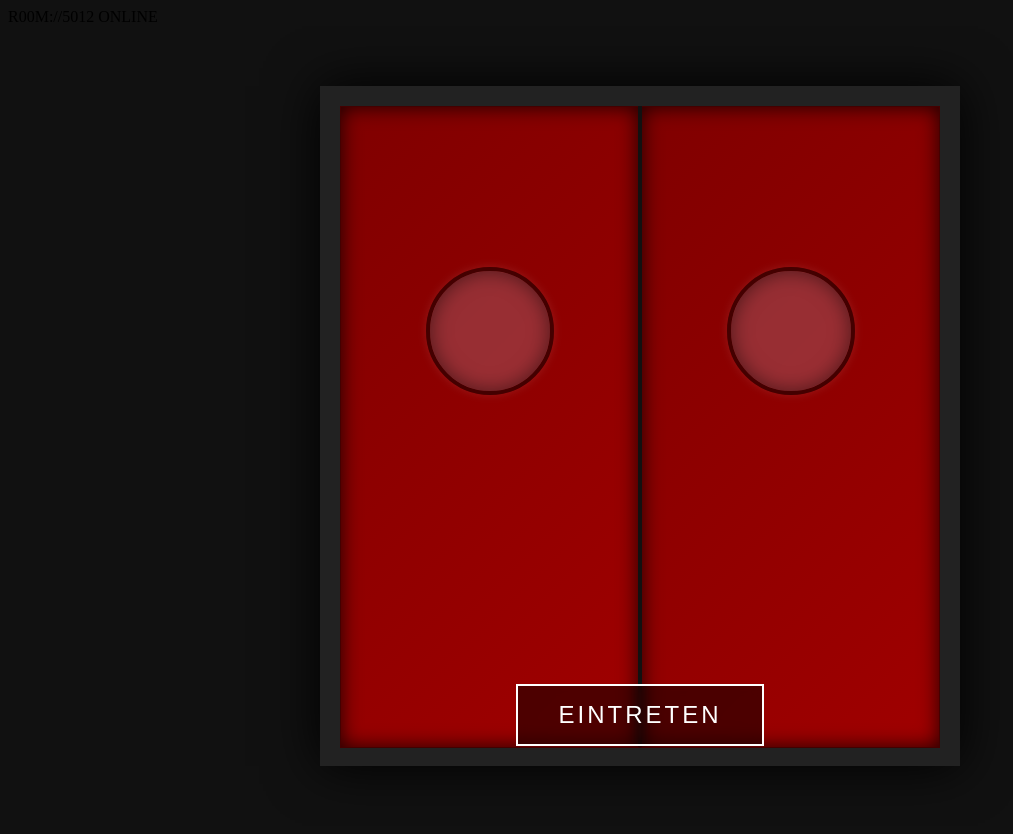
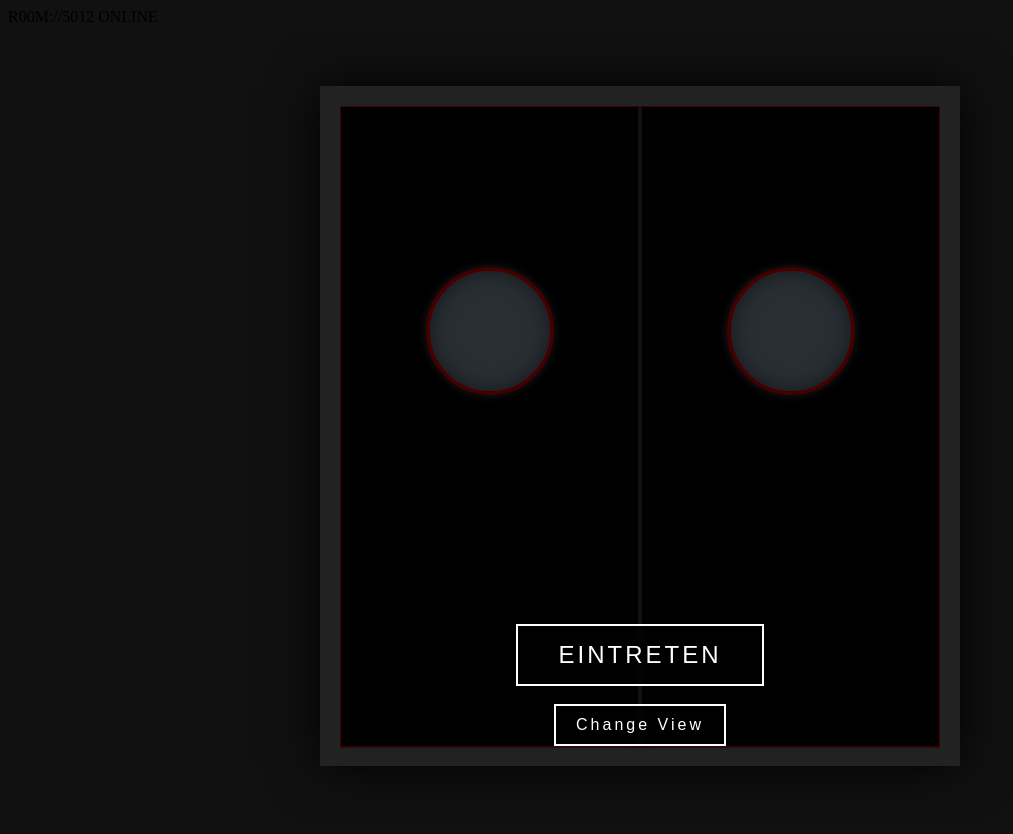
Before and after one commit to SpaceSnake26/r00m, a FastAPI app: page / in a window 1280 px wide. Shown: the whole page, without its empty margins (0-1013 px from the left). Run offline with FastAPI, Linux system fonts and the light colour scheme.

Commit message:
Visual Overhaul: Real door texture and navigation buttons

```diff
--- a/app/static/css/style.css
+++ b/app/static/css/style.css
@@ -43,23 +43,31 @@ body {
 .lift-door {
   flex: 1;
   height: 100%;
-  background: linear-gradient(135deg, var(--door-red), var(--door-red-light));
+  /* Use the uploaded photorealistic image */
+  background-image: url('/static/img/real_lift_door.jpg');
+  background-size: 200% 100%;
+  /* Full image covers both doors */
+  background-repeat: no-repeat;
+
   border: 1px solid #440000;
   box-shadow: inset 0 0 20px rgba(0, 0, 0, 0.8);
   transition: transform 1s cubic-bezier(0.4, 0.0, 0.2, 1);
   transform-origin: 0% 50%;
-  /* Left door: left edge */
   z-index: 2;
   position: relative;
 }
 
 .door-left {
   transform-origin: left center;
+  background-position: left center;
+  /* Left half of image */
   border-right: 2px solid #330000;
 }
 
 .door-right {
   transform-origin: right center;
+  background-position: right center;
+  /* Right half of image */
   border-left: 2px solid #330000;
 }
 
--- a/app/templates/puzzle_detail.html
+++ b/app/templates/puzzle_detail.html
@@ -5,7 +5,10 @@
     <div class="panel-glass">
         <div style="display:flex; justify-content:space-between; align-items:center; margin-bottom:20px;">
             <h2>PROTOCOL {{ puzzle.id }}</h2>
-            <a href="/lift" style="font-size:0.8rem; color:#aaa;">&lt; BACK</a>
+            <div style="display:flex; gap:10px;">
+                <a href="/reset" class="btn" style="font-size:0.8rem; background:#800000;">RESET</a>
+                <a href="/lift" style="font-size:0.8rem; color:#aaa;">&lt; BACK</a>
+            </div>
         </div>
 
         <p style="margin-bottom:20px; color:#ccc;">{{ puzzle.description }}</p>
--- a/app/templates/start.html
+++ b/app/templates/start.html
@@ -15,7 +15,11 @@
 
     <div class="overlay-ui">
         <!-- Optional: "Call Lift" button or just "Enter"? User said "Eintreten" -->
+        <!-- Optional: "Call Lift" button or just "Enter"? User said "Eintreten" -->
         <button class="btn enter-btn" onclick="openLift()">EINTRETEN</button>
+        <br><br>
+        <button class="btn enter-btn" style="font-size: 1rem; padding: 10px 20px;"
+            onclick="alert('Perspective changed!')">Change View</button>
     </div>
 </div>
 {% endblock %}
```
Also changed, not shown: app/static/img/real_lift_door.jpg (added).
